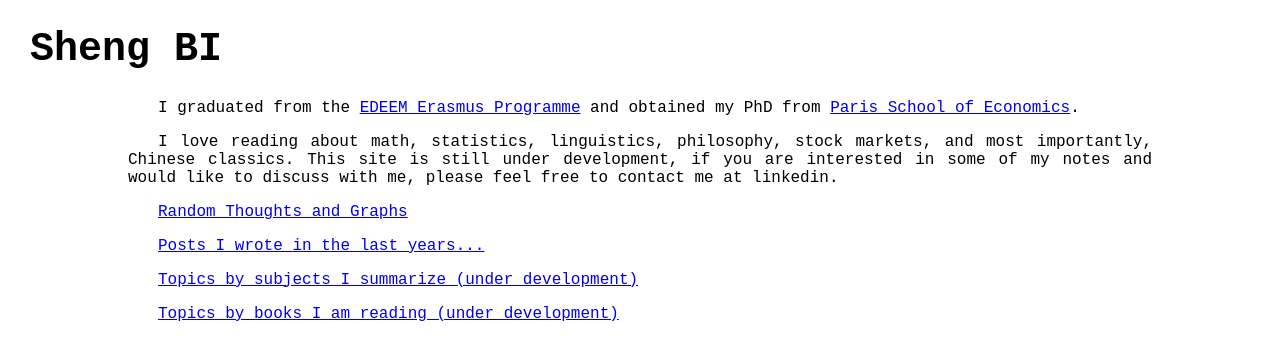
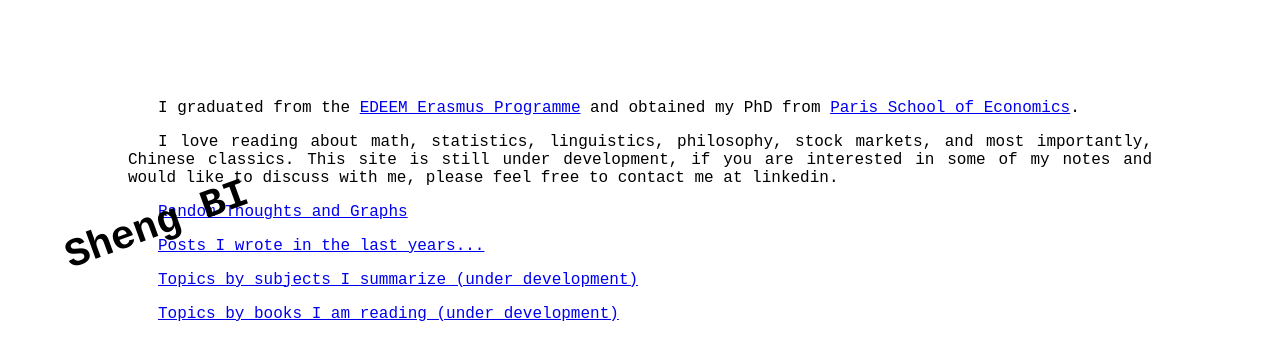
Before and after one commit to brbisheng/brbisheng.github.io, a Jekyll site: the page built from index.html, in a window 1280 px wide. Shown: the top 360 px of the page. Built offline with Jekyll 4.4.1, drawn with Linux system fonts in a browser that asks for light colours; nearby versions of some CDN libraries.

Commit message:
Update index.html

```diff
--- a/index.html
+++ b/index.html
@@ -8,9 +8,14 @@ title: Assigned to default.html
 <!-- layout: default == _layout/default.html -->
 
 <head>
+<style>
+	#h1_properties{
+		transform: rotate(-20deg);
+	}
+</style>
 </head>
 
-<h1 style = "text-indent:30px">Sheng BI</h1>
+<h1 id='h1_properties' style = "text-indent:30px">Sheng BI</h1>
 <div class="blurb" style = 'margin:auto; width:80%;text-align:justify;text-justify:inter-word;'>
 	<p id = 'intro' style = "text-indent:30px">
 	I graduated from the <a href="https://www.pantheonsorbonne.fr/ecoles-doctorales/economie-ed-465/doctoral-program-edeem/">EDEEM Erasmus Programme</a>
```
